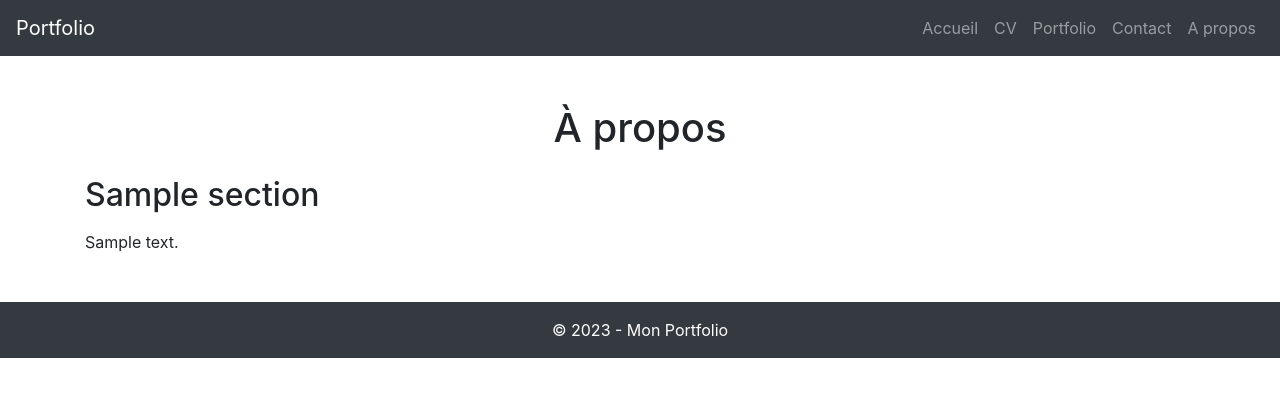
After one commit to Stargate136/EPHAD, a Django app: page /a-propos/ in a window 1280 px wide. The commit adds this page. Shown: the top 397 px of the page. Run offline with Django 4.2, Linux system fonts and the light colour scheme; tables that the repository leaves empty hold one stand-in row (values such as "Sample post"); some libraries are stand-ins or nearby versions.

Commit message:
Creation of 'about' app view

```diff
--- /dev/null
+++ b/src/about/templates/about/about.html
@@ -0,0 +1,15 @@
+{% extends "core/base.html" %}
+
+{% block content %}
+<div class="container mt-5">
+    <h1 class="text-center mb-4">À propos</h1>
+    {% for section in sections %}
+        <div class="section mb-5">
+            <h2 class="mb-3">{{ section.title }}</h2>
+            <p>{{ section.content }}</p>
+        </div>
+    {% empty %}
+        <p class="text-center">Aucune information disponible pour l'instant.</p>
+    {% endfor %}
+</div>
+{% endblock %}
--- /dev/null
+++ b/src/about/urls.py
@@ -0,0 +1,9 @@
+from django.urls import path
+
+from .views import AboutView
+
+app_name = "about"
+
+urlpatterns = [
+    path("", AboutView.as_view(), name="page")
+]
--- a/src/about/views.py
+++ b/src/about/views.py
@@ -1,3 +1,9 @@
-from django.shortcuts import render
+from django.views.generic import ListView
+from .models import Section
 
-# Create your views here.
+
+class AboutView(ListView):
+    model = Section
+    template_name = 'about/about.html'
+    context_object_name = 'sections'
+    ordering = ['display_order']
--- a/src/config/urls.py
+++ b/src/config/urls.py
@@ -27,6 +27,8 @@ urlpatterns = [
     path("cv/", include("cv.urls")),
     path("portfolio/", include("portfolio.urls")),
     path("contact/", include("contact.urls")),
+    path("a-propos/", include("about.urls")),
+
 ]
 
 if settings.ENVIRONMENT == "DEV":
--- a/src/core/templates/core/base.html
+++ b/src/core/templates/core/base.html
@@ -48,7 +48,7 @@
                     <a class="nav-link" href="{% url 'contact:form' %}">Contact</a>
                 </li>
                 <li class="nav-item">
-                    <a class="nav-link" href="{% url 'core:under_construction' %}">A propos</a>
+                    <a class="nav-link" href="{% url 'about:page' %}">A propos</a>
                 </li>
                 <!-- Ajoute d'autres liens de navigation ici, comme pour les projets, contact, etc. -->
             </ul>
```
